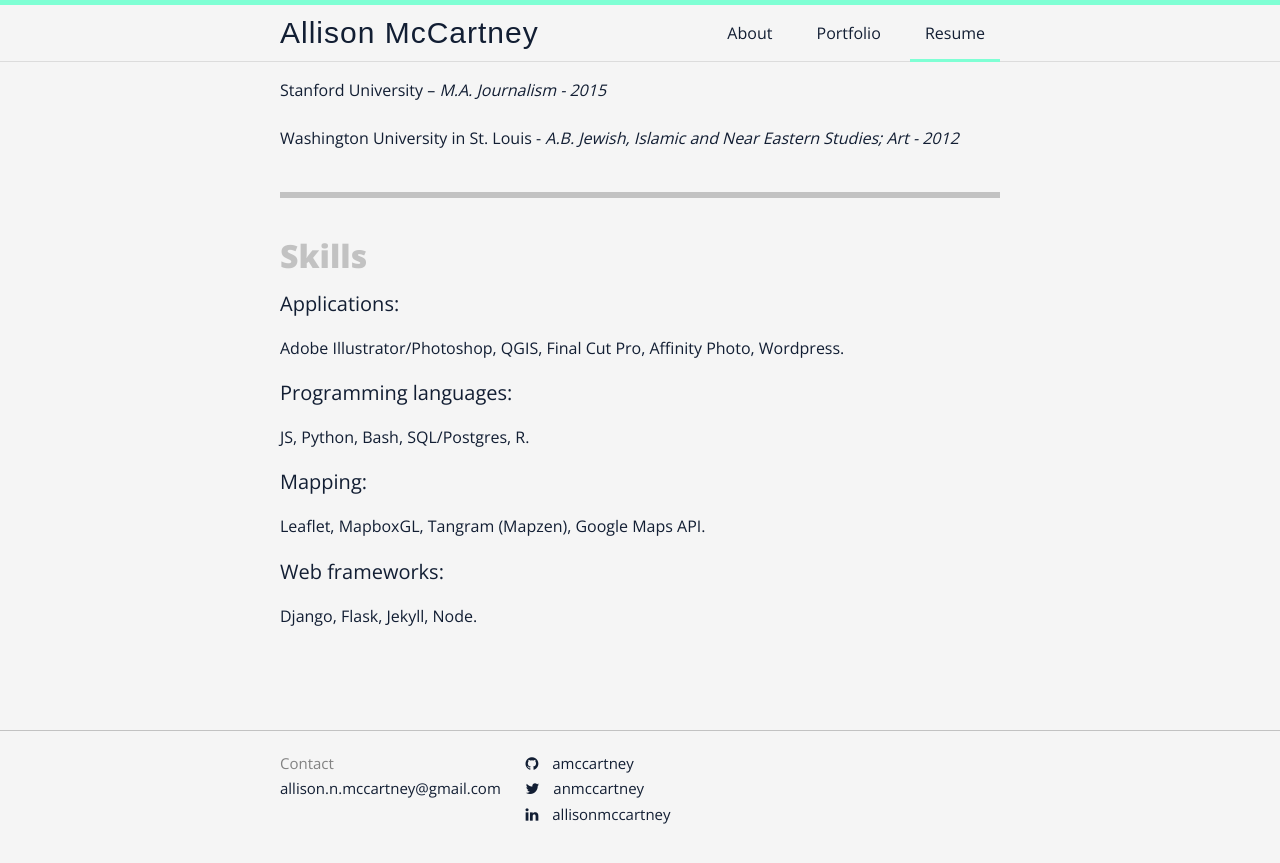
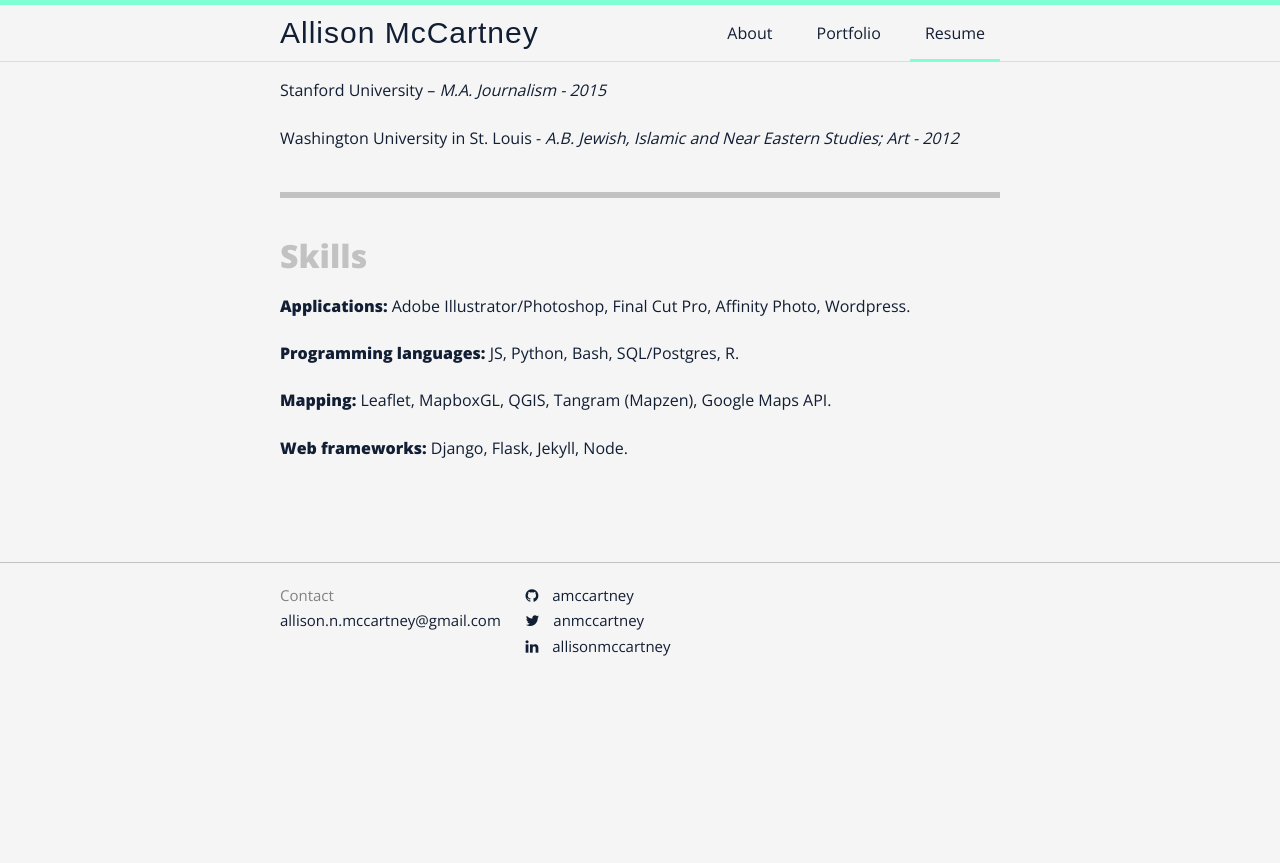
Before and after one commit to amccartney/amccartney.github.io, a Jekyll site: the page built from pages/resume.md, in a window 1280 px wide and 900 px high, scrolled down 2031 px. Shown: the top 863 px of the window. Built offline with Jekyll 4.4.1, drawn with Linux system fonts in a browser that asks for light colours; nearby versions of some CDN libraries; some web fonts are replaced; after the commit the page ends 2763 px from its top, so only the background shows below that.

Commit message:
changing skill formatting

```diff
--- a/pages/resume.md
+++ b/pages/resume.md
@@ -77,14 +77,10 @@ ___
 
 ## Skills
 
-#### Applications:
-Adobe Illustrator/Photoshop, QGIS, Final Cut Pro, Affinity Photo, Wordpress.
+**Applications:** Adobe Illustrator/Photoshop, Final Cut Pro, Affinity Photo, Wordpress.
 
-#### Programming languages:
-JS, Python, Bash, SQL/Postgres, R.
+**Programming languages:** JS, Python, Bash, SQL/Postgres, R.
 
-#### Mapping:
-Leaflet, MapboxGL, Tangram (Mapzen), Google Maps API.
+**Mapping:** Leaflet, MapboxGL, QGIS, Tangram (Mapzen), Google Maps API.
 
-#### Web frameworks:
-Django, Flask, Jekyll, Node.
+**Web frameworks:** Django, Flask, Jekyll, Node.
```
